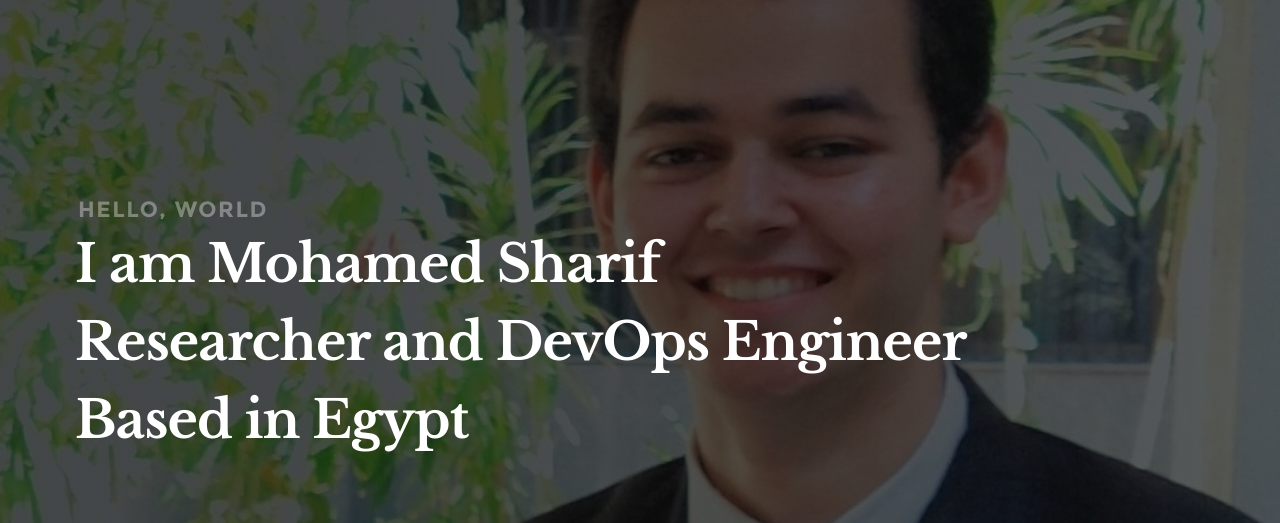
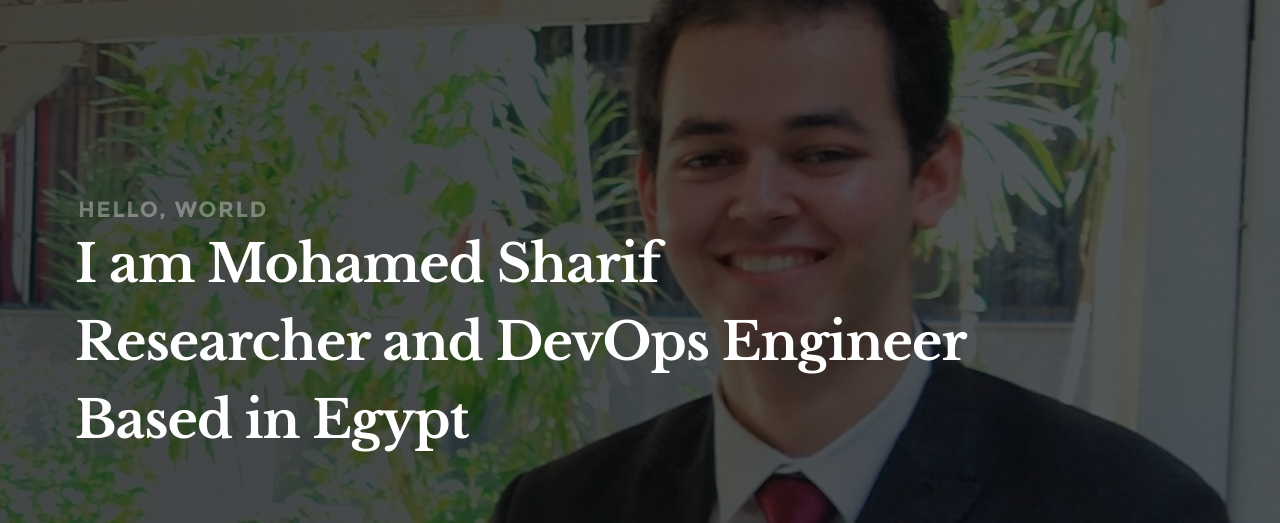
Before and after one commit to Mohamed-Sharif/Mohamed-Sharif.github.io, a plain HTML site: page index.html in a window 1280 px wide. Shown: the part 93-616 px from the top of the page. Drawn offline with Linux system fonts and the light colour scheme; some icons are missing; files whose address does not match are found by name.

Commit message:
Update main.css

```diff
--- a/css/main.css
+++ b/css/main.css
@@ -1638,7 +1638,7 @@ header .header-logo a {
 	width: 100%;
 	height: 100%;
 	/*background-image: url(../images/intro-bg.jpg);*/
-	background-image: url(../images/Sharif/2.jpg);
+	background-image: url(../images/Sharif/3.jpg);
 	background-repeat: no-repeat;
 	background-position: center;
 	-webkit-background-size: cover;
```
